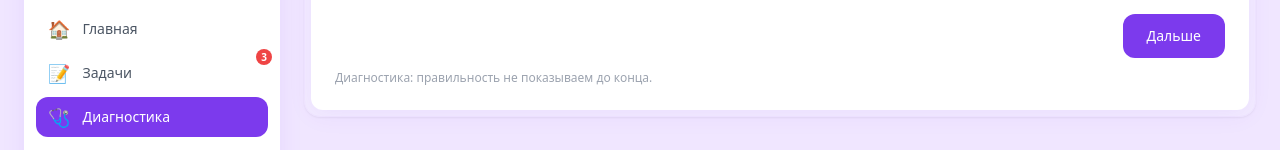
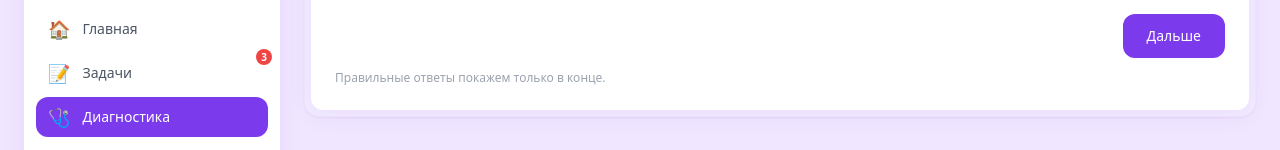
Before and after one commit to ksmishukova-alt/MaysMat, a Next.js app: page /diagnostic/run in a window 1280 px wide. Both pictures are taken after a click on the button "Начать диагностику". Shown: the part 290-440 px from the top of the page. Built offline with nearby package versions, Linux system fonts and the light colour scheme.

Commit message:
Soften runner footer copy for child UI

```diff
--- a/src/components/entry-diagnostic/runners/RunnerCore.tsx
+++ b/src/components/entry-diagnostic/runners/RunnerCore.tsx
@@ -154,7 +154,7 @@ export function DiagnosticRunnerCore({
           </button>
         </div>
         <p className="mt-3 text-xs text-gray-400">
-          Диагностика: правильность не показываем до конца.
+          Правильные ответы покажем только в конце.
         </p>
       </div>
     </TaskScreenShell>
```
